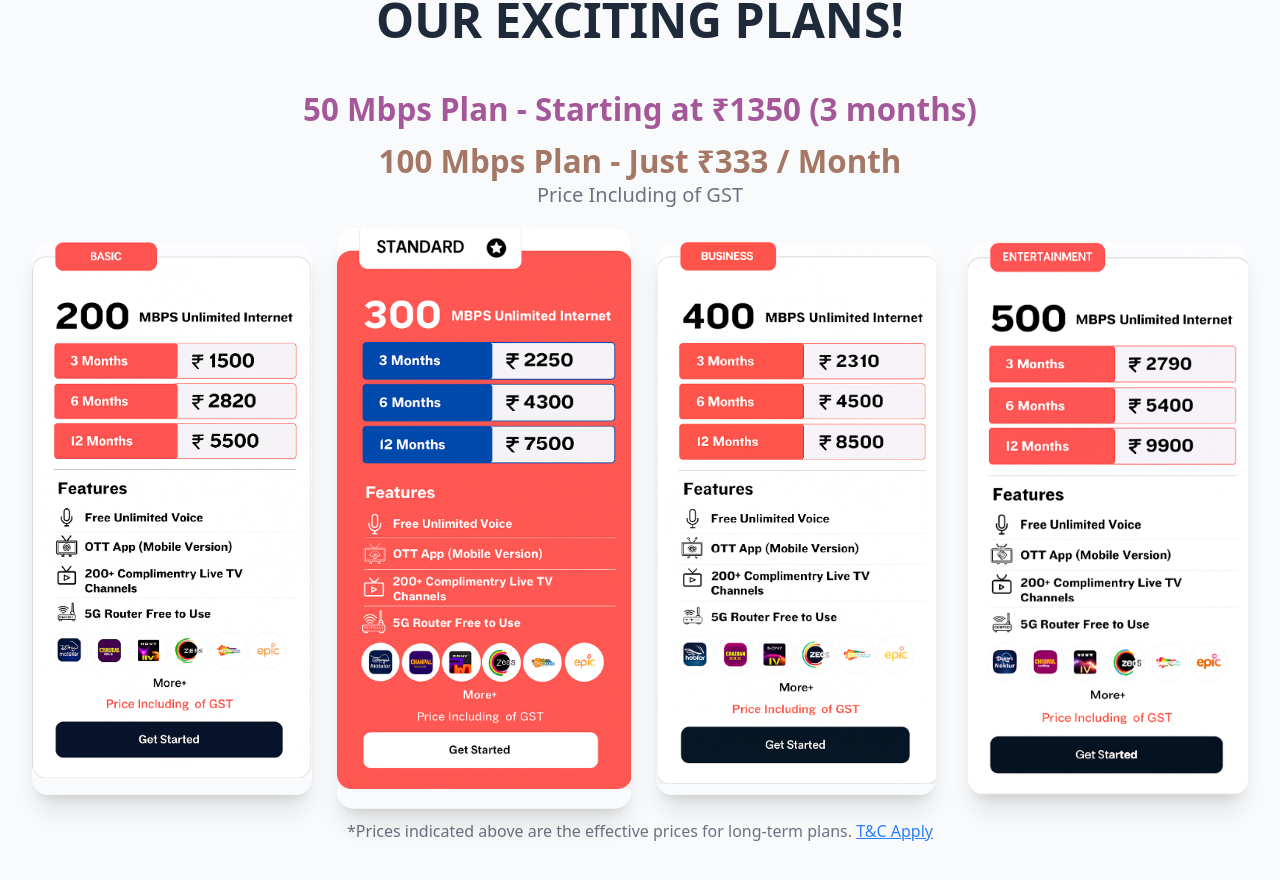
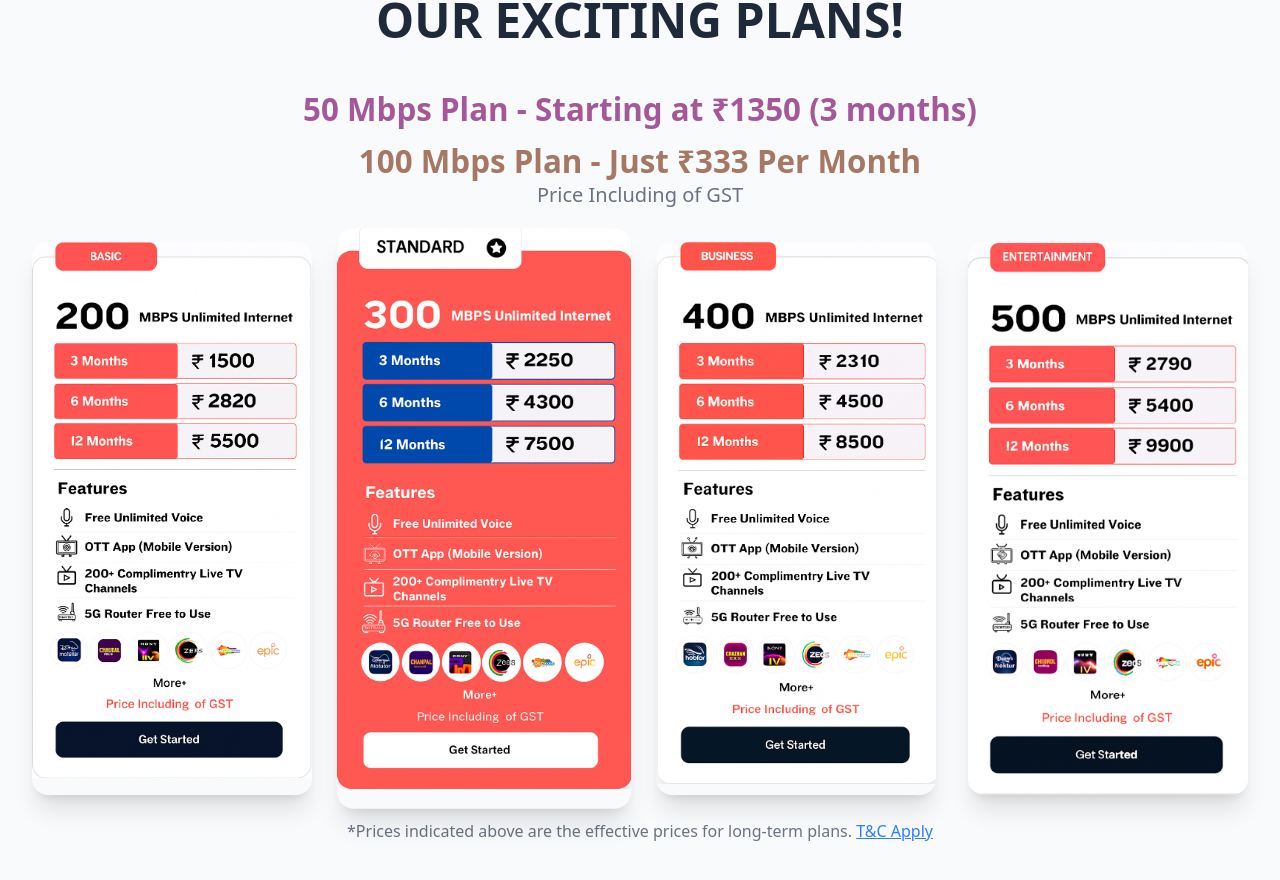
Before and after one commit to Devendra2015308/Anonet, a React (Vite) app: page / in a window 1280 px wide. Shown: the part 1092-1972 px from the top of the page. Built offline with nearby package versions, Linux system fonts and the light colour scheme.

Commit message:
fix: update pricing text for 100 Mbps plan to improve clarity

```diff
--- a/src/components/Plans.jsx
+++ b/src/components/Plans.jsx
@@ -92,7 +92,7 @@ const Plans = () => {
             }}
           >
             100 Mbps Plan - Just{" "}
-            <span className="font-extrabold">₹333 / Month</span>
+            <span className="font-extrabold">₹333 Per Month</span>
           </motion.h4>
           <span className="text-[20px] text-gray-500">
             Price Including of GST
```
